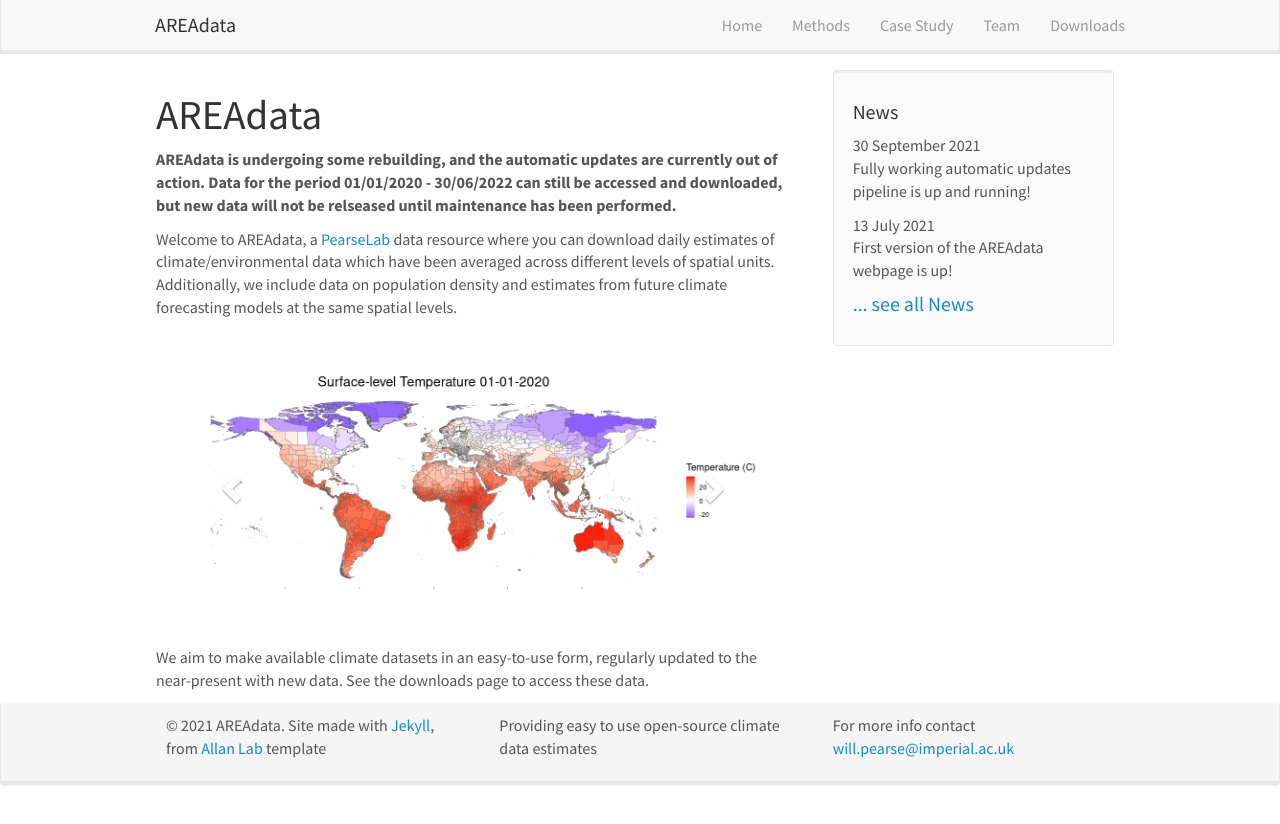
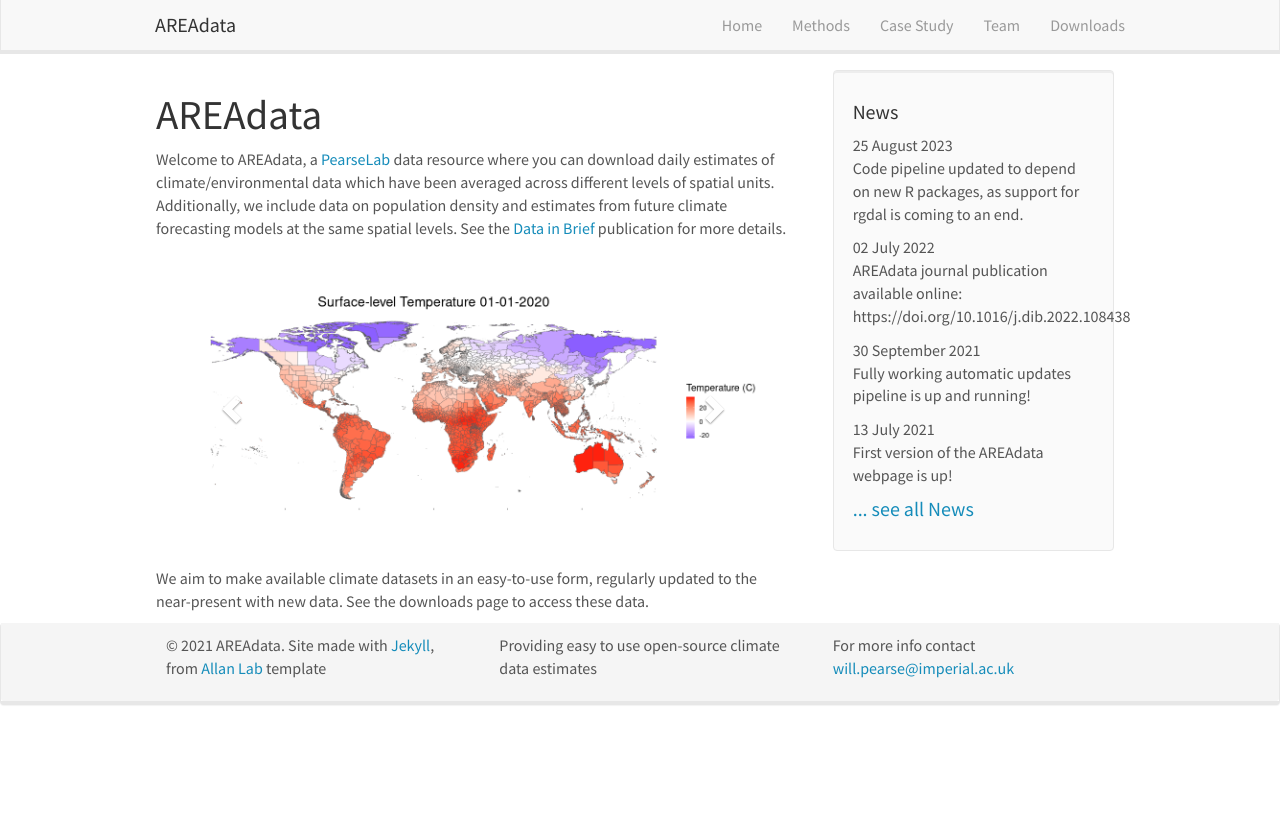
Before and after one commit to pearselab/areadata, a Jekyll site: the page built from _pages/home.md, in a window 1280 px wide. Shown: the top 824 px of the page. Built offline with Jekyll 4.4.1, drawn with Linux system fonts in a browser that asks for light colours; nearby versions of some CDN libraries.

Commit message:
updated website

```diff
--- a/_data/news.yml
+++ b/_data/news.yml
@@ -1,3 +1,9 @@
+- date: 25 August 2023
+  headline: "Code pipeline updated to depend on new R packages, as support for rgdal is coming to an end."
+
+- date: 02 July 2022
+  headline: "AREAdata journal publication available online: https://doi.org/10.1016/j.dib.2022.108438"
+
 - date: 30 September 2021
   headline: "Fully working automatic updates pipeline is up and running!"
 
--- a/_pages/home.md
+++ b/_pages/home.md
@@ -6,10 +6,8 @@ sitemap: false
 permalink: /
 ---
 
-**AREAdata is undergoing some rebuilding, and the automatic updates are currently out of action. Data for the period 01/01/2020 - 30/06/2022 can still be accessed and downloaded, but new data will not be relseased until maintenance has been performed.**
-
 Welcome to AREAdata, a [PearseLab](http://pearselab.com/) data resource where you can download daily estimates of climate/environmental data which have been averaged across different levels of spatial units.
-Additionally, we include data on population density and estimates from future climate forecasting models at the same spatial levels.
+Additionally, we include data on population density and estimates from future climate forecasting models at the same spatial levels. See the [Data in Brief](https://doi.org/10.1016/j.dib.2022.108438) publication for more details.
 
 
 <div markdown="0" id="carousel" class="carousel slide" data-ride="carousel" data-interval="5000" data-pause="hover" >
```
Also changed, not shown: _pages/download-links.md (+0 -2 lines).
